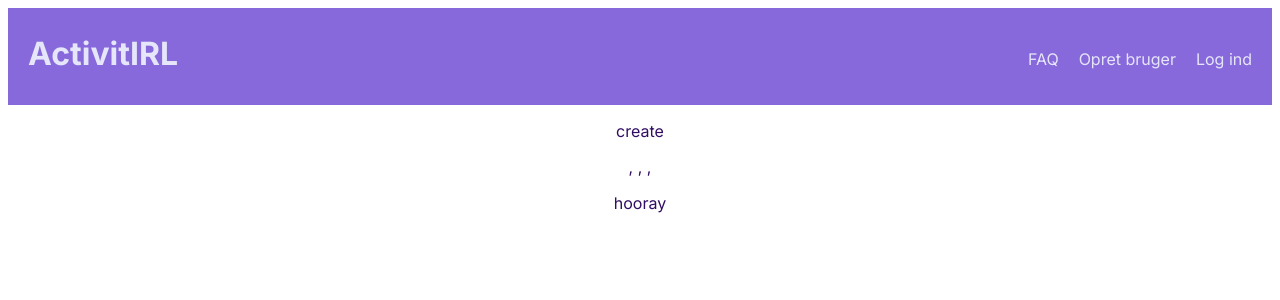
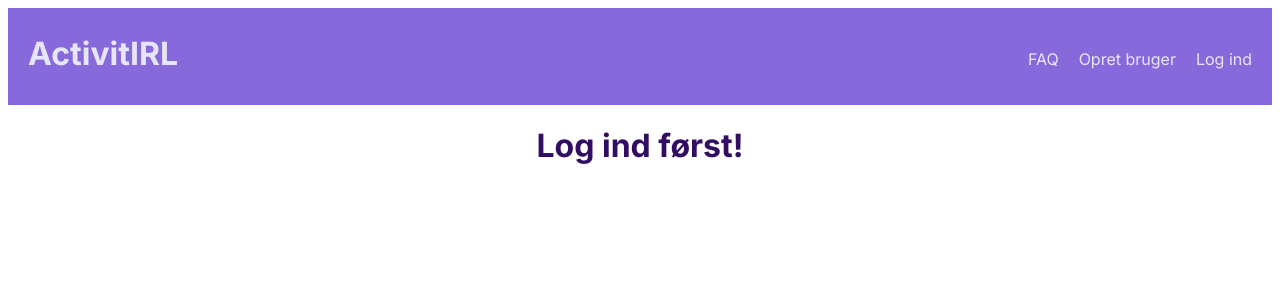
Before and after one commit to AUmav/PRJ4ActivitIRL, a React (Create React App) app in the folder activitirl-web/: page /activity/create in a window 1280 px wide. Shown: the top 300 px of the page. Built offline with nearby package versions, Linux system fonts and the light colour scheme; no server answers.

Commit message:
Updated create activity page

```diff
--- a/activitirl-web/src/App.js
+++ b/activitirl-web/src/App.js
@@ -13,6 +13,7 @@ import ActivityDetails from "./components/03-templates/ActivityDetails";
 import LoginPage from "./components/04-pages/LoginPage";
 import CreateUserPage from "./components/04-pages/CreateUserPage";
 import CreateActivityForm from "./components/02-organisms/forms/createActivityForm/createActivityForm";
+import CreateActivityPage from "./components/04-pages/CreateActivityPage";
 
 
 function App() {
@@ -27,7 +28,7 @@ function App() {
             <Route path="/join" element={<CreateUserPage/>}/>
             <Route path="/activity/:id" element={<ActivityDetails/>}/>
             <Route path="/logout" element={<LogOut/>}/>
-            <Route path="/create" element={<CreateActivityForm/>}/>
+            <Route path="/activity/create" element={<CreateActivityPage/>}/>
           </Routes>
       </div>
     </Router>
--- /dev/null
+++ b/activitirl-web/src/components/04-pages/CreateActivityPage.js
@@ -0,0 +1,11 @@
+import CreateActivityForm from "../02-organisms/forms/createActivityForm/createActivityForm";
+
+const CreateActivityPage = () => {
+    return (
+        <div>
+            <CreateActivityForm/>
+        </div>
+    )
+}
+
+export default CreateActivityPage;
--- a/activitirl-web/src/components/NavBar.js
+++ b/activitirl-web/src/components/NavBar.js
@@ -35,7 +35,7 @@ const NavBar = () => {
                             <Link to="/faq">FAQ</Link>
                         </li>
                         <li>
-                            <Link to="/create">Opret opslag</Link>
+                            <Link to="/activity/create">Opret opslag</Link>
                         </li>
                         <li>
                             <Link to="/logout">Log ud</Link>
```
